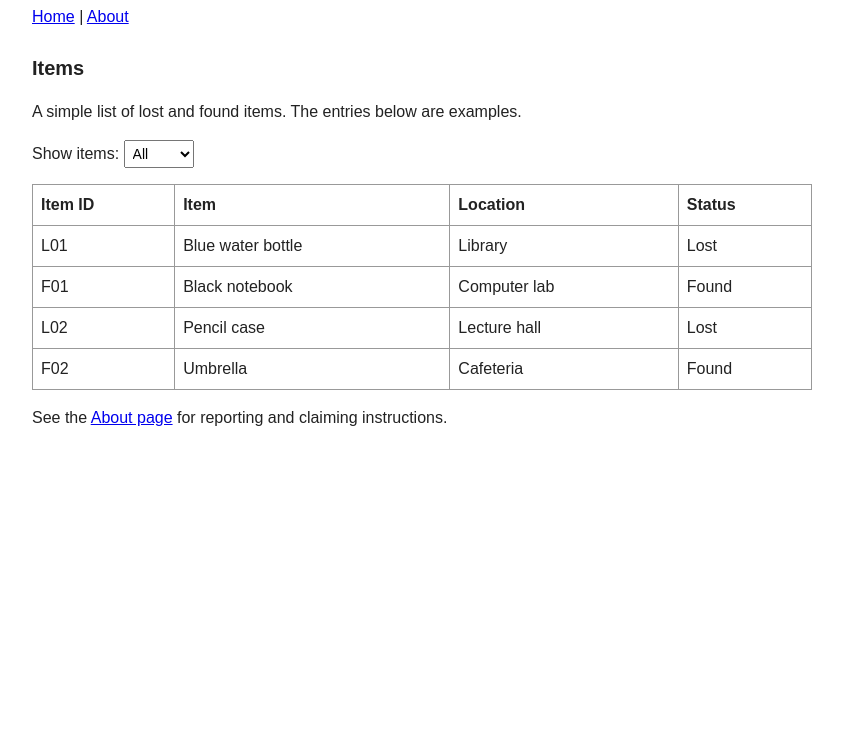
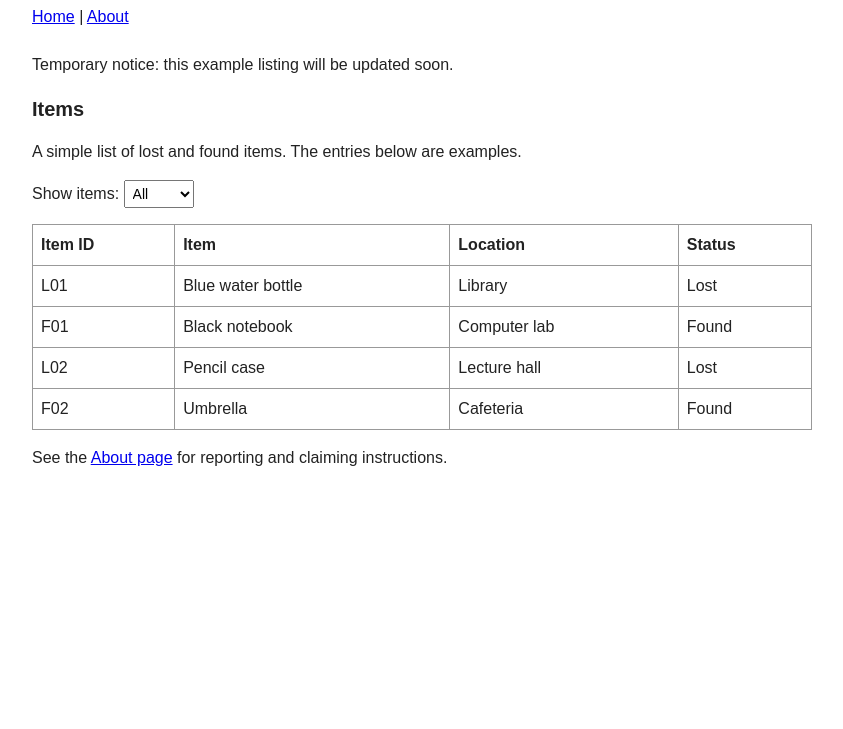
Before and after one commit to Yeashu/campus-lost-found-sdp-assignment, a plain HTML site: page index.html in a window 1280 px wide. Shown: the part 71-800 px from the top of the page, without its empty margins (218-1061 px from the left). Drawn offline with Linux system fonts and the light colour scheme.

Commit message:
Add temporary listing notice

```diff
--- a/index.html
+++ b/index.html
@@ -10,6 +10,7 @@
   <h1>Campus Lost and Found</h1>
   <nav><a href="index.html">Home</a> | <a href="about.html">About</a></nav>
   <main>
+    <p id="notice">Temporary notice: this example listing will be updated soon.</p>
     <h2>Items</h2>
     <p>A simple list of lost and found items. The entries below are examples.</p>
     <label for="status-filter">Show items:</label>
```
